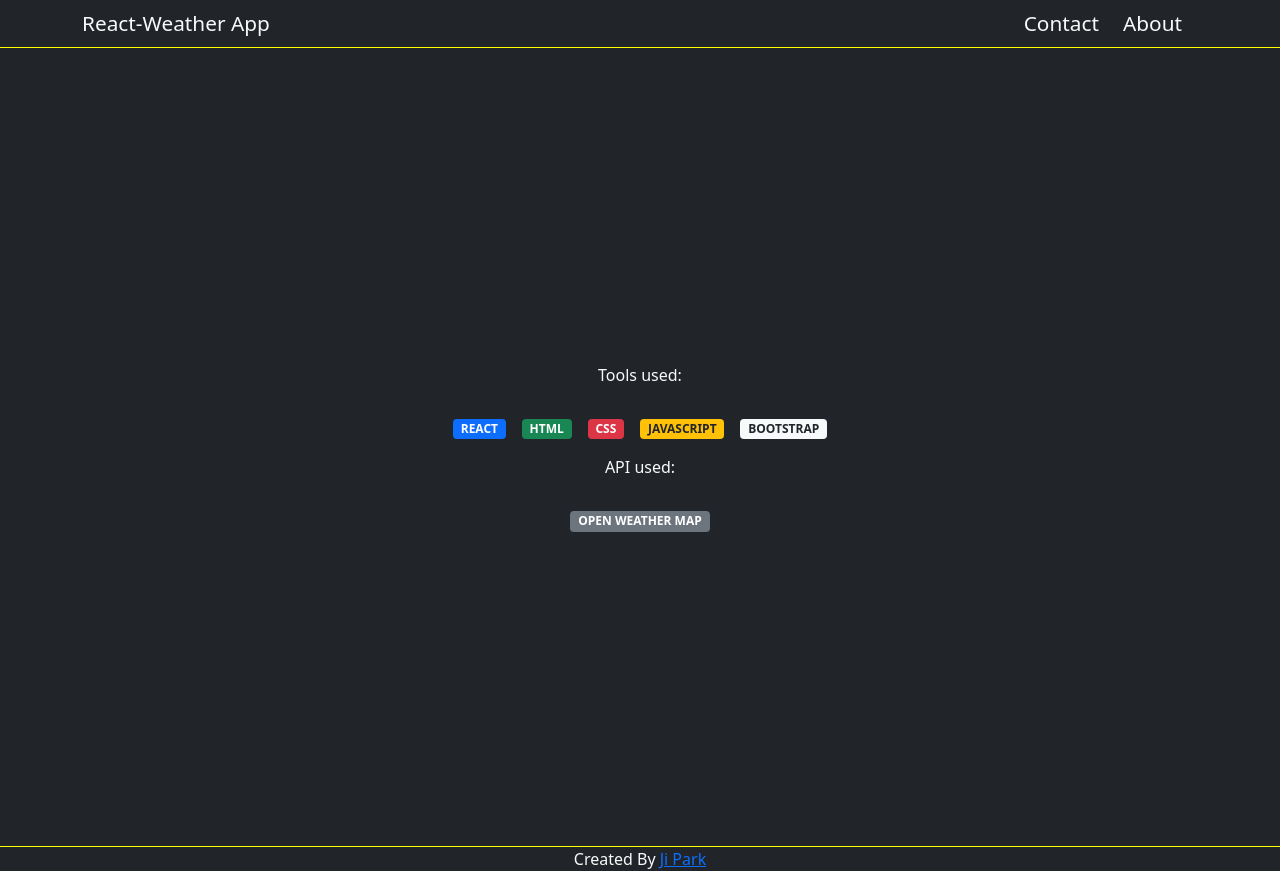
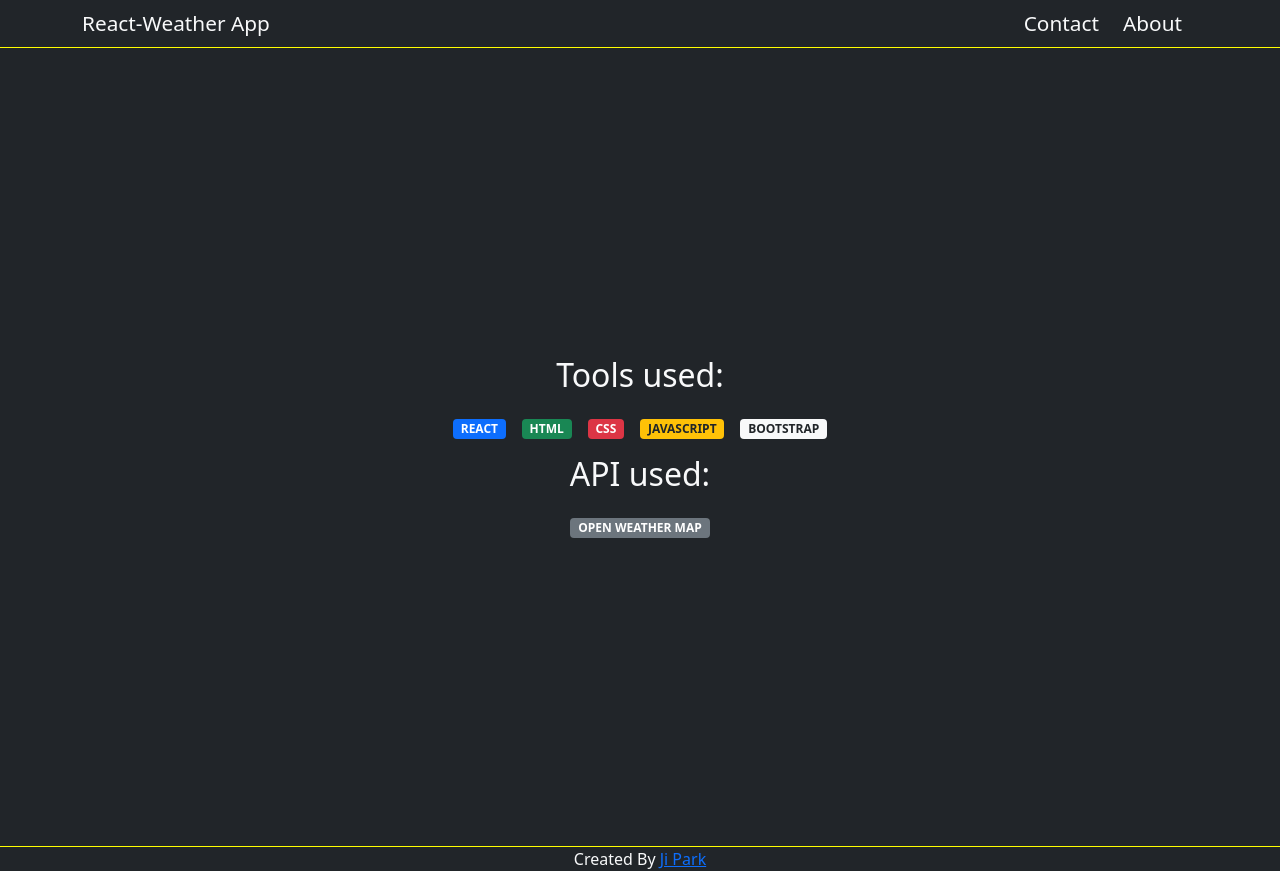
Before and after one commit to jipark92/react-weather-app, a React (Create React App) app: page /about in a window 1280 px wide. Built offline with nearby package versions, Linux system fonts and the light colour scheme.

Commit message:
change text size

```diff
--- a/src/components/about_contact/About.js
+++ b/src/components/about_contact/About.js
@@ -1,10 +1,9 @@
 import { Badge } from 'react-bootstrap';
-
 
 export default function About() {
     return (
         <div className="about-container bg-dark">
-            <p className='text-light'>Tools used:</p>
+            <h2 className='text-light'>Tools used:</h2>
             <div className='tools-used-container'>
                 <Badge bg="primary">REACT</Badge>
                 <Badge bg="success">HTML</Badge>
@@ -12,7 +11,7 @@ export default function About() {
                 <Badge bg="warning" text="dark">JAVASCRIPT</Badge>
                 <Badge bg="light" text="dark">BOOTSTRAP</Badge>
             </div>
-            <p className='text-light'>API used:</p>
+            <h2 className='text-light'>API used:</h2>
             <Badge bg="secondary">OPEN WEATHER MAP</Badge>
         </div>
     )
```
Also changed, not shown: 1 other file (tests, documents, lock files or other folders).
